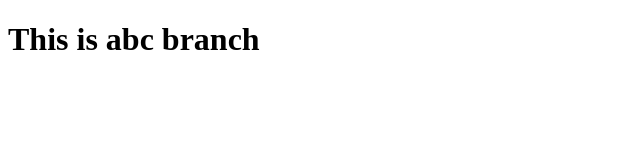
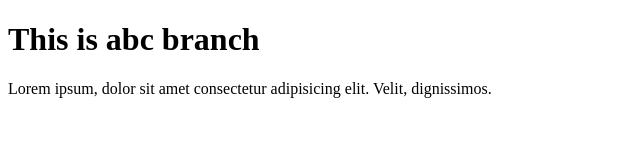
Before and after one commit to Faraz-Inam/2312B1, a plain HTML site: page abc.html in a window 1280 px wide. Shown: the whole page, without its empty margins (0-640 px from the left). Drawn offline with Linux system fonts and the light colour scheme.

Commit message:
abc file updated

```diff
--- a/abc.html
+++ b/abc.html
@@ -7,5 +7,6 @@
 </head>
 <body>
     <h1>This is abc branch</h1>
+    <p>Lorem ipsum, dolor sit amet consectetur adipisicing elit. Velit, dignissimos.</p>
 </body>
 </html>
```
